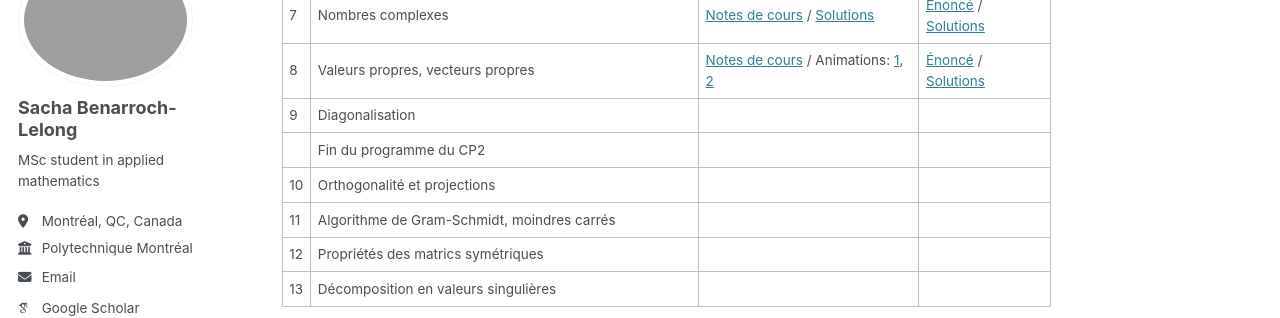
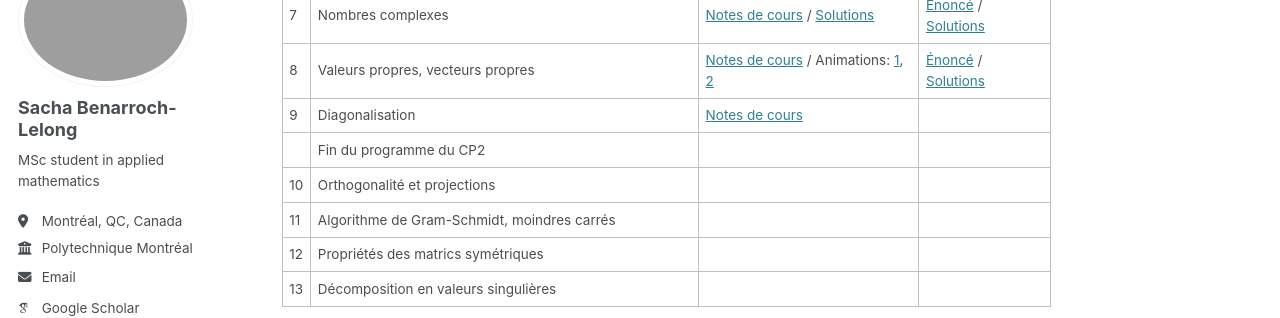
Before and after one commit to sblelong/sblelong.github.io, a Jekyll site: the page built from _teaching/mth1008.md, in a window 1280 px wide and 900 px high, scrolled down 710 px. Shown: the part 153-471 px from the top of the window. Built offline with Jekyll 4.4.1, drawn with Linux system fonts in a browser that asks for light colours; some web fonts are replaced.

Commit message:
upload c9

```diff
--- a/_teaching/mth1008.md
+++ b/_teaching/mth1008.md
@@ -24,7 +24,7 @@ date: 2026-01-01
 | 6   | Applications linéaires                                              | [Notes de cours](/files/mth1008/cours/c6.pdf)                                                                                              | [Énoncé](/files/mth1008/td/td6.pdf) / [Solutions](/files/mth1008/td/td6-solutions.pdf) |
 | 7   | Nombres complexes                                                   | [Notes de cours](/files/mth1008/cours/c7.pdf) / [Solutions](/files/mth1008/cours/sc7.pdf)                                                  | [Énoncé](/files/mth1008/td/td7.pdf) / [Solutions](/files/mth1008/td/td7-solutions.pdf) |
 | 8   | Valeurs propres, vecteurs propres                                   | [Notes de cours](/files/mth1008/cours/c8.pdf) / Animations: [1](/files/mth1008/cours/c8-anim1.mp4), [2](/files/mth1008/cours/c8-anim2.mp4) | [Énoncé](/files/mth1008/td/td8.pdf) / [Solutions](/files/mth1008/td/td8-solutions.pdf) |
-| 9   | Diagonalisation                                                     |                                                                                                                                            |                                                                                        |
+| 9   | Diagonalisation                                                     | [Notes de cours](/files/mth1008/cours/c9.pdf)                                                                                              |                                                                                        |
 |     | Fin du programme du CP2                                             |                                                                                                                                            |
 | 10  | Orthogonalité et projections                                        |                                                                                                                                            |                                                                                        |
 | 11  | Algorithme de Gram-Schmidt, moindres carrés                         |                                                                                                                                            |                                                                                        |
```
Also changed, not shown: 1 other file.
